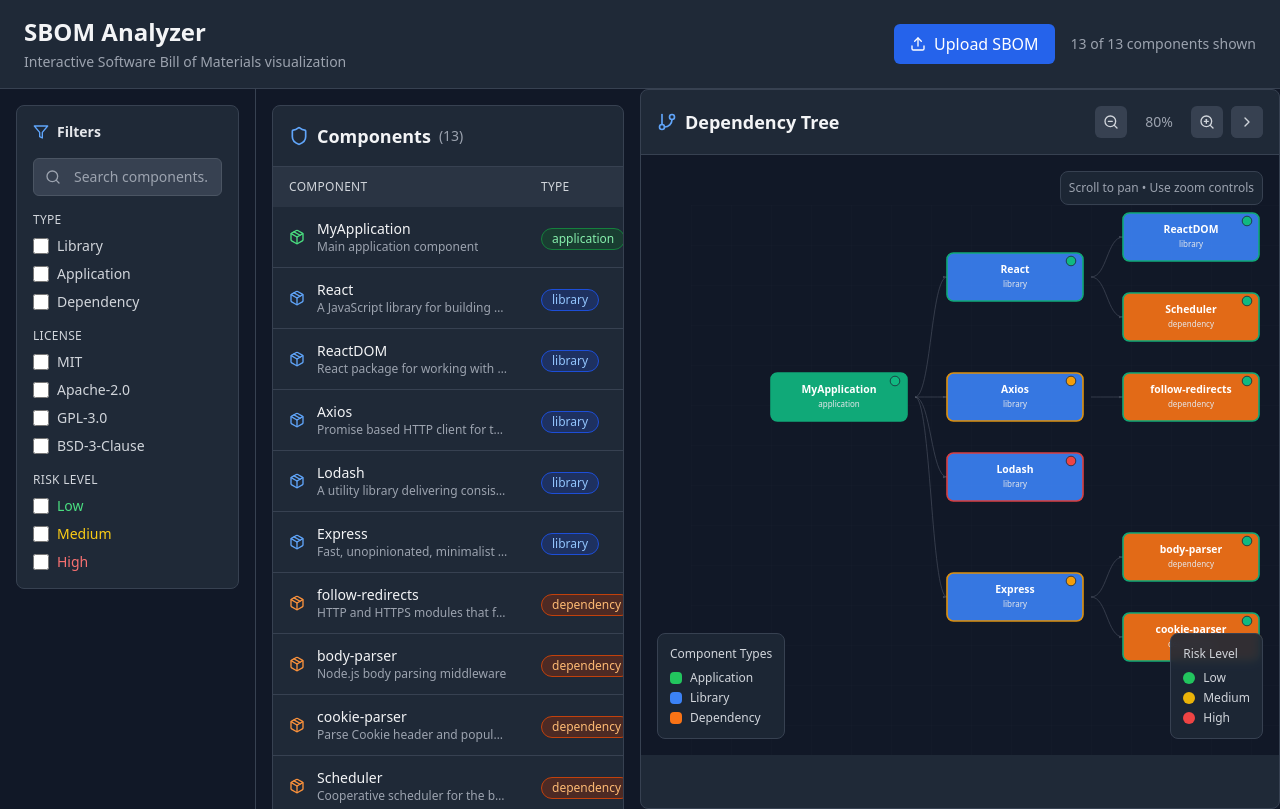
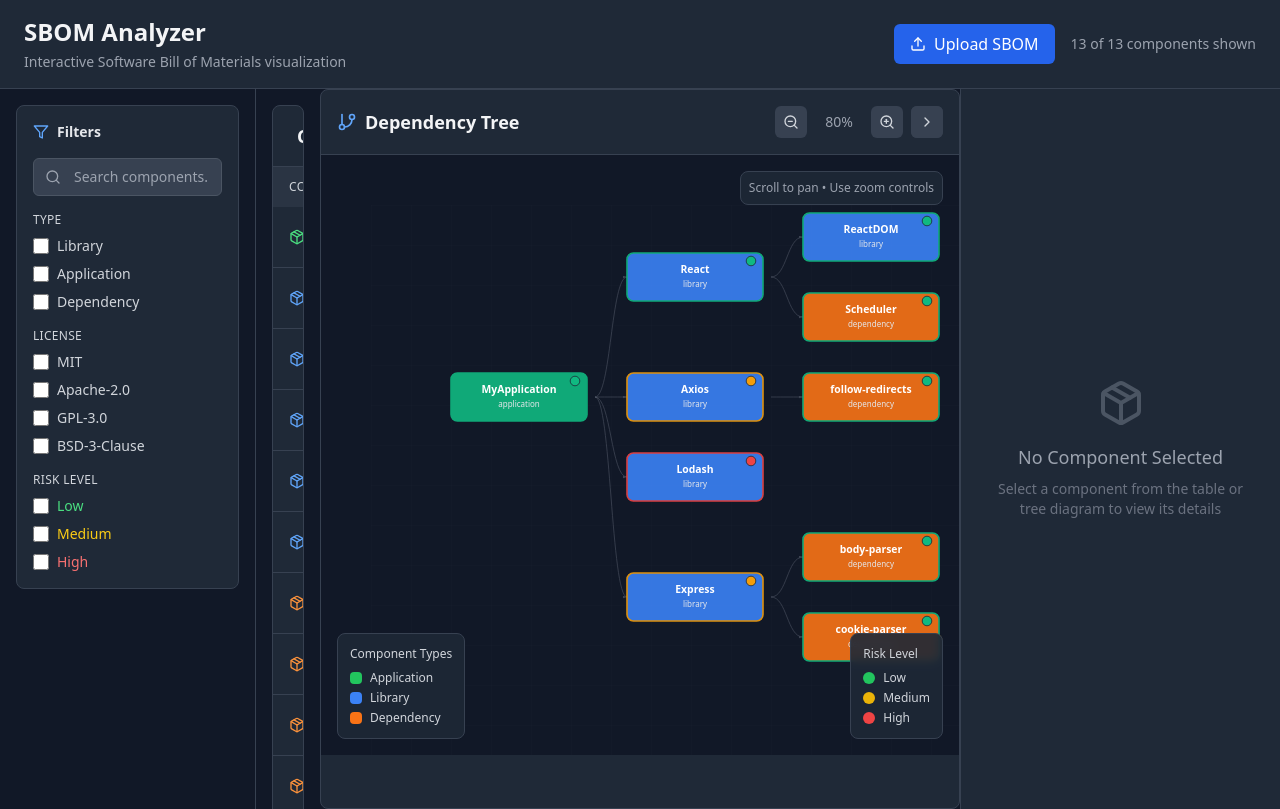
Before and after one commit to SergeyNash/sbom-visualer, a React (Vite) app: page / in a window 1280 px wide. Built offline with nearby package versions, Linux system fonts and the light colour scheme.

Commit message:
Refactor ComponentDetails and App to improve state management and UI. Removed showDetails state, simplified component selection handling, and added an empty state for the ComponentDetails sidebar when no component is selected.

```diff
--- a/src/App.tsx
+++ b/src/App.tsx
@@ -18,7 +18,6 @@ function App() {
   });
 
   const [selectedComponent, setSelectedComponent] = useState<string | null>(null);
-  const [showDetails, setShowDetails] = useState(false);
   const [showUploader, setShowUploader] = useState(false);
   const [isTreeCollapsed, setIsTreeCollapsed] = useState(false);
 
@@ -54,17 +53,15 @@ function App() {
 
   const handleComponentSelect = (componentId: string) => {
     setSelectedComponent(componentId);
-    setShowDetails(true);
   };
 
   const handleCloseDetails = () => {
-    setShowDetails(false);
+    setSelectedComponent(null);
   };
 
   const handleSBOMLoad = (components: SBOMComponent[]) => {
     setSbomData(components);
     setSelectedComponent(null);
-    setShowDetails(false);
     // Reset filters when loading new SBOM
     setFilters({
       type: [],
@@ -131,14 +128,14 @@ function App() {
             onToggleCollapse={() => setIsTreeCollapsed(!isTreeCollapsed)}
           />
         </section>
+
+        {/* Component Details Sidebar */}
+        <ComponentDetails
+          component={selectedComponentData}
+          isOpen={true}
+          onClose={handleCloseDetails}
+        />
       </main>
-
-      {/* Component Details Sidebar */}
-      <ComponentDetails
-        component={selectedComponentData}
-        isOpen={showDetails}
-        onClose={handleCloseDetails}
-      />
 
       {/* SBOM Uploader Modal */}
       <SBOMUploader
--- a/src/components/ComponentDetails.tsx
+++ b/src/components/ComponentDetails.tsx
@@ -9,8 +9,6 @@ interface ComponentDetailsProps {
 }
 
 const ComponentDetails: React.FC<ComponentDetailsProps> = ({ component, isOpen, onClose }) => {
-  if (!isOpen || !component) return null;
-
   const getRiskIcon = (riskLevel: SBOMComponent['riskLevel']) => {
     switch (riskLevel) {
       case 'low':
@@ -44,29 +42,30 @@ const ComponentDetails: React.FC<ComponentDetailsProps> = ({ component, isOpen,
     }
   };
 
+  // Show empty state when no component is selected
+  if (!isOpen || !component) {
+    return (
+      <aside className="w-80 bg-gray-800 border-l border-gray-700 overflow-y-auto">
+        <div className="p-6 h-full flex flex-col items-center justify-center">
+          <Package className="w-12 h-12 text-gray-600 mb-4" />
+          <h3 className="text-lg font-medium text-gray-400 mb-2">No Component Selected</h3>
+          <p className="text-gray-500 text-sm text-center">
+            Select a component from the table or tree diagram to view its details
+          </p>
+        </div>
+      </aside>
+    );
+  }
+
   return (
-    <>
-      {/* Backdrop */}
-      <div
-        className="fixed inset-0 bg-black/50 backdrop-blur-sm z-40"
-        onClick={onClose}
-      />
-
-      {/* Sidebar */}
-      <div className="fixed right-0 top-0 h-full w-96 bg-gray-800 border-l border-gray-700 shadow-2xl z-50 overflow-y-auto">
+    <aside className="w-80 bg-gray-800 border-l border-gray-700 overflow-y-auto">
         <div className="p-6">
           {/* Header */}
-          <div className="flex items-center justify-between mb-6">
+          <div className="mb-6">
             <div className="flex items-center gap-3">
               <Package className="w-6 h-6 text-blue-400" />
               <h2 className="text-xl font-semibold text-gray-100">Component Details</h2>
             </div>
-            <button
-              onClick={onClose}
-              className="p-2 bg-gray-700 hover:bg-gray-600 rounded-md transition-colors"
-            >
-              <X className="w-4 h-4 text-gray-300" />
-            </button>
           </div>
 
           {/* Component Info */}
@@ -192,8 +191,7 @@ const ComponentDetails: React.FC<ComponentDetailsProps> = ({ component, isOpen,
             </div>
           </div>
         </div>
-      </div>
-    </>
+      </aside>
   );
 };
 
```
